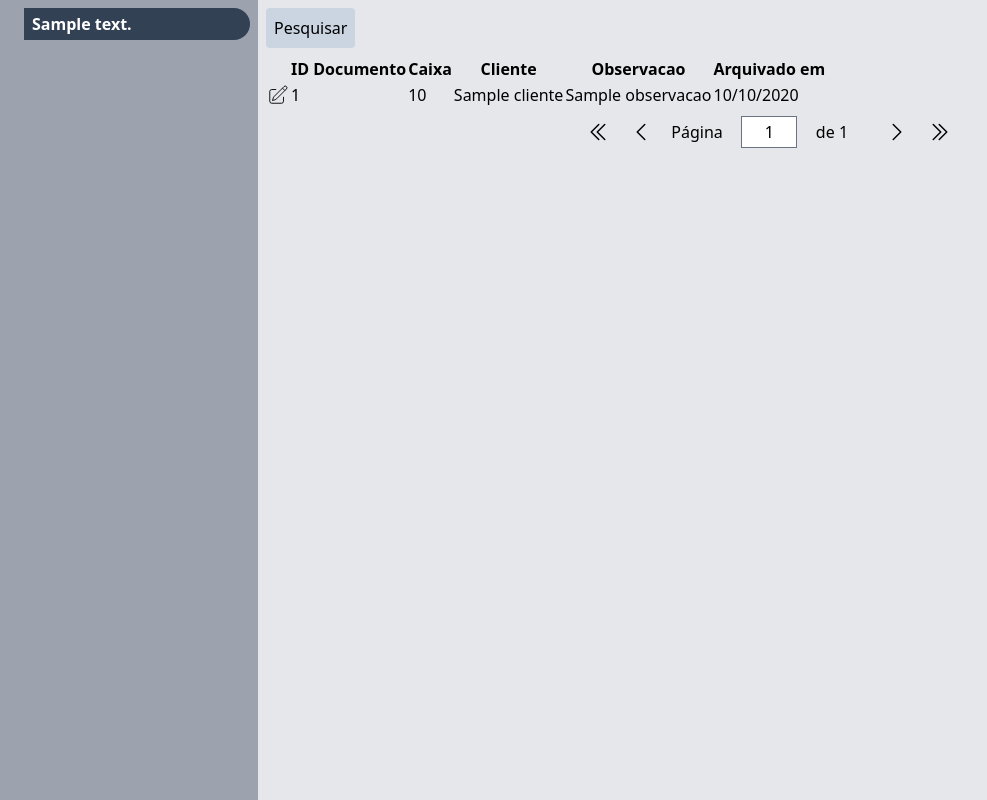
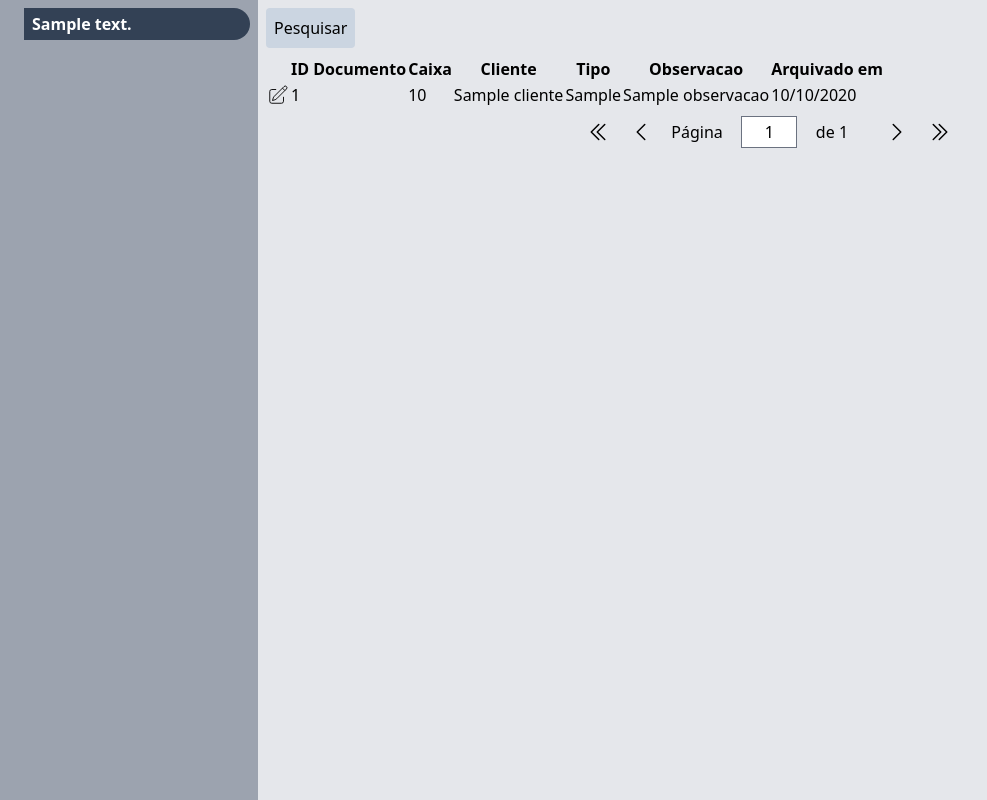
Before and after one commit to augustomonoo/arquivo, a Django app: template arquivo/templates/arquivo/main/consulta.html in a window 1280 px wide. Shown: the whole page, without its empty margins (0-987 px from the left). Run offline with Django 3.2, Linux system fonts and the light colour scheme; the template is opened without the code that fills it: most values are stand-ins (such as "Sample title", 1, 10 or a date in 2020); style sheets or scripts are compiled from the project's sources; some libraries are stand-ins or nearby versions.

Commit message:
Mostrando tipo de documento

```diff
--- a/arquivo/templates/arquivo/main/consulta.html
+++ b/arquivo/templates/arquivo/main/consulta.html
@@ -12,6 +12,7 @@
                 <th>ID Documento</th>
                 <th>Caixa</th>
                 <th>Cliente</th>
+                <th>Tipo</th>
                 <th>Observacao</th>
                 <th>Arquivado em</th>
             </tr>
@@ -34,6 +35,7 @@
                 <td>{{ resultado.id }}</td>
                 <td>{{ resultado.numero_caixa|floatformat }}</td>
                 <td>{{ resultado.cliente }}</td>
+                <td>{{ resultado.tipo_de_documento }}</td>
                 <td>{{ resultado.observacao|default:"" }}</td>
                 <td>{{ resultado.data_arquivo|date:"SHORT_DATE_FORMAT" }}</td>
             </tr>
```
